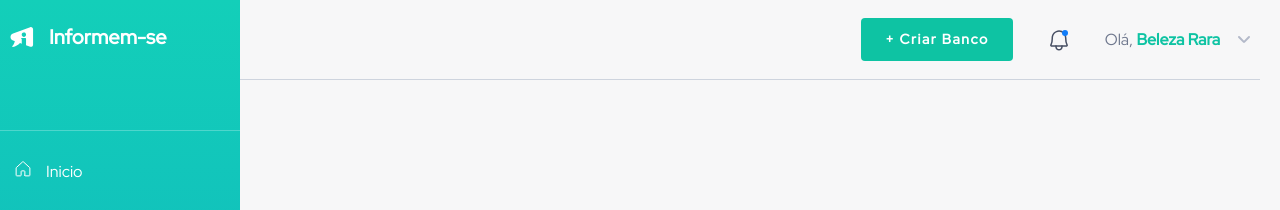
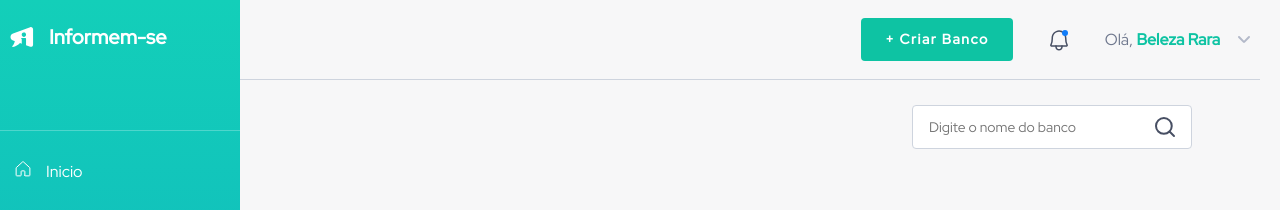
Before and after one commit to evertoont/desafio-frontend-player2, a React (Create React App) app: page /banks in a window 1280 px wide. Shown: the top 210 px of the page. Built offline with nearby package versions, Linux system fonts and the light colour scheme.

Commit message:
Create header list banks

```diff
--- a/src/assets/index.jsx
+++ b/src/assets/index.jsx
@@ -1,13 +1,27 @@
 import Logo from "./logo.svg";
 import Logo_Sidebar from "./logo_sidebar.svg";
 import Image_aside from "./image_aside.svg";
-import {ReactComponent as Home} from "./Home.svg";
-import {ReactComponent as Megaphone} from "./Megaphone.svg";
-import {ReactComponent as SignOut} from "./SignOut.svg";
-import {ReactComponent as User} from "./User.svg";
-import {ReactComponent as Users} from "./Users.svg";
-import {ReactComponent as ArrowDown} from "./ArrowDown.svg";
-import {ReactComponent as ArrowLeft} from "./ArrowLeft.svg";
-import {ReactComponent as Notifications} from "./Notifications.svg"
+import { ReactComponent as Home } from "./Home.svg";
+import { ReactComponent as Megaphone } from "./Megaphone.svg";
+import { ReactComponent as SignOut } from "./SignOut.svg";
+import { ReactComponent as User } from "./User.svg";
+import { ReactComponent as Users } from "./Users.svg";
+import { ReactComponent as ArrowDown } from "./ArrowDown.svg";
+import { ReactComponent as ArrowLeft } from "./ArrowLeft.svg";
+import { ReactComponent as Notifications } from "./Notifications.svg";
+import { ReactComponent as Search } from "./Search.svg";
 
-export { Home, Users, User, SignOut, Megaphone, Logo, Image_aside, ArrowDown, Logo_Sidebar, Notifications, ArrowLeft };
+export {
+  Home,
+  Users,
+  User,
+  SignOut,
+  Megaphone,
+  Logo,
+  Image_aside,
+  ArrowDown,
+  Logo_Sidebar,
+  Notifications,
+  ArrowLeft,
+  Search
+};
--- a/src/components/input/index.jsx
+++ b/src/components/input/index.jsx
@@ -1,12 +1,36 @@
+import { Search } from "../../assets";
+
 import "./style.scss";
 
 export function Input(props) {
-  const {label, type, placeholder, id, name, required=true} = props
+  const {
+    label,
+    type,
+    placeholder,
+    id,
+    name,
+    value,
+    search = false,
+    required = false,
+  } = props;
 
   return (
     <div className="input_container">
-      <label className="label" htmlFor={id}>{label}</label>
-      <input className="input" type={type} placeholder={placeholder} id={id} name={name} required={required}/>
+      {label && (
+        <label className="label" htmlFor={id}>
+          {label}
+        </label>
+      )}
+      <input
+        className="input"
+        type={type}
+        placeholder={placeholder}
+        id={id}
+        name={name}
+        value={value}
+        required={required}
+      />
+      {search && <Search className="search" />}
     </div>
   );
 }
--- a/src/components/input/style.scss
+++ b/src/components/input/style.scss
@@ -1,7 +1,15 @@
-.input_container{
+.input_container {
   display: flex;
   flex-direction: column;
   width: 100%;
+  position: relative;
+
+  .search {
+    position: absolute;
+    top: 10px;
+    right: 15px;
+    cursor: pointer;
+  }
 }
 
 .label {
@@ -21,12 +29,12 @@
   columns: #b3b9c9;
   font-size: 0.87rem;
 
-  &:focus{
-    border: 1px solid #0EC3A3;
+  &:focus {
+    border: 1px solid #0ec3a3;
   }
 
   &:hover {
-    border: 1px solid #5BE3B0;
+    border: 1px solid #5be3b0;
   }
 
   ::placeholder {
--- a/src/pages/Home/index.jsx
+++ b/src/pages/Home/index.jsx
@@ -30,6 +30,7 @@ export function Home() {
               label="E-mail"
               id="email"
               name="email"
+              required={true}
             />
             <Input
               type="password"
@@ -37,6 +38,7 @@ export function Home() {
               label="Senha"
               name="senha"
               id="password"
+              required={true}
             />
             <Button type="submit">Entrar</Button>
 
--- a/src/pages/ListBanks/index.jsx
+++ b/src/pages/ListBanks/index.jsx
@@ -1,14 +1,31 @@
-import { Sidebar, Header } from "../../components";
+import { Sidebar, Header, Input } from "../../components";
 
 import "./style.scss";
 
 export function ListBanks() {
   return (
     <main className="container_banks">
-      <Sidebar/>
+      <Sidebar />
       <section className="content_banks">
-        <Header title="Bancos" contentButton="+ Criar Banco"/>
+        <Header title="Bancos" contentButton="+ Criar Banco" />
+
+        <div className="banks_list-header">
+          <div className="bank_list-amount">
+            <h4>Bancos</h4>
+            <span>200 bancos</span>
+          </div>
+
+          <Input
+            className="bank_list-input"
+            placeholder="Digite o nome do banco"
+            type="text"
+            search={true}
+          />
+        </div>
+        <div className="container_list-banks">
+
+        </div>
       </section>
     </main>
-  )
+  );
 }
--- a/src/pages/ListBanks/style.scss
+++ b/src/pages/ListBanks/style.scss
@@ -1,14 +1,46 @@
 .container_banks {
   display: flex;
-  background-color: #F7F7F8;
+  background-color: #f7f7f8;
   min-height: 100vh;
 
   .content_banks {
     display: flex;
     flex-direction: column;
     margin-left: 2.8rem;
-    background-color: #F7F7F8;
+    background-color: #f7f7f8;
     padding: 0 20px;
     width: 100%;
+
+    .banks_list-header {
+      display: flex;
+      justify-content: space-between;
+      margin: 25px 68px 12px 0;
+
+      .bank_list-amount {
+        display: flex;
+        align-items: center;
+
+        > h4 {
+          margin-right: 0.75rem;
+          font-size: 1.12rem;
+        }
+
+        > span {
+          color: #b3b9c9;
+          font-size: 0.87rem;
+        }
+      }
+
+      .input_container {
+        width: auto;
+        min-width: 280px;
+
+        .bank_list-input {
+          margin-left: auto;
+          position: relative;
+          margin-right: 30px;
+        }
+      }
+    }
   }
 }
```
Also changed, not shown: src/assets/Search.svg (added).
